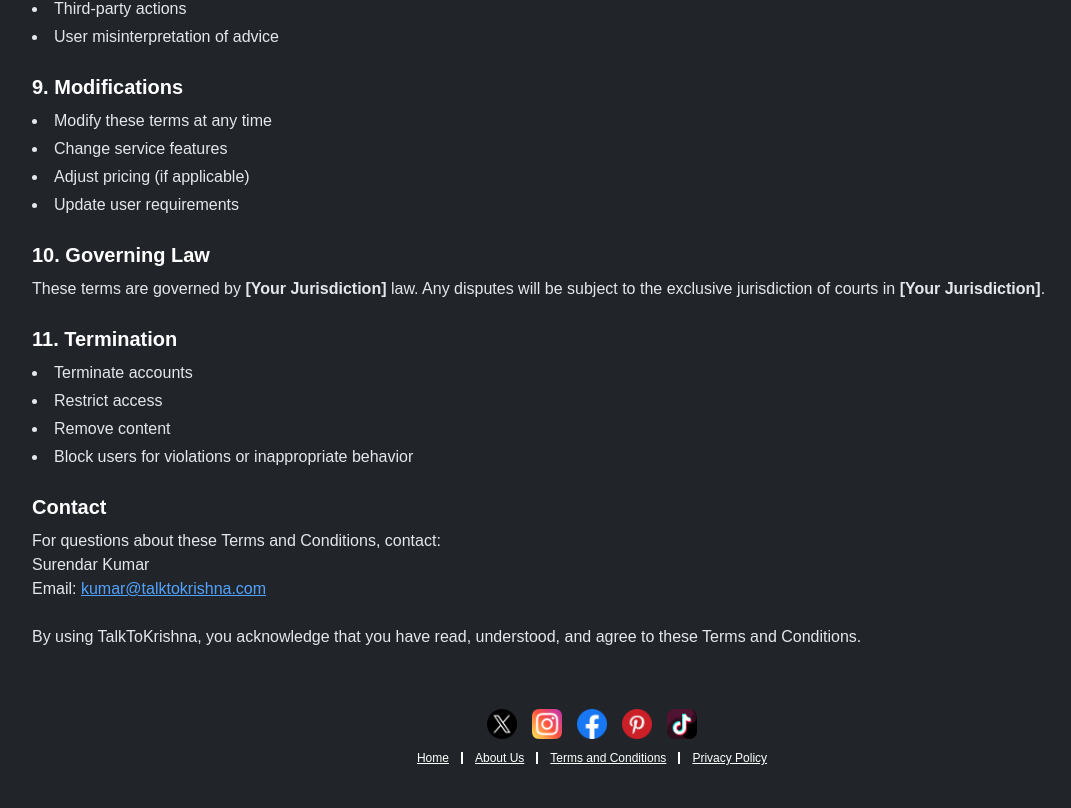
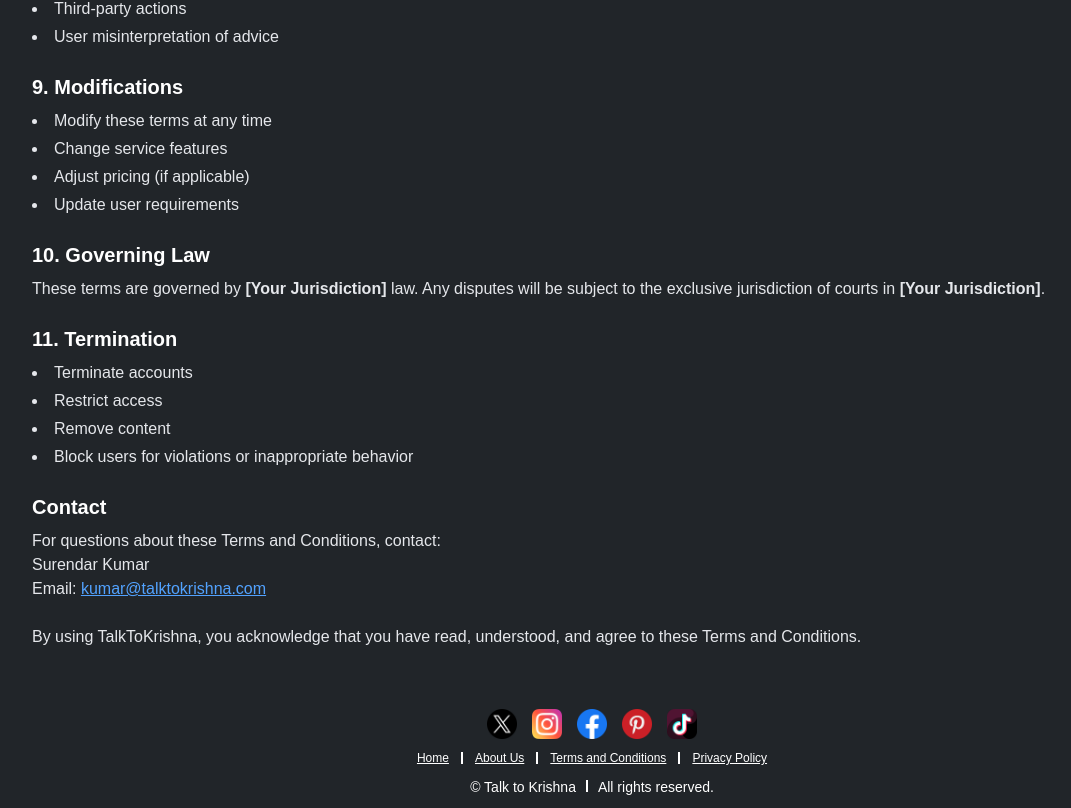
Before and after one commit to farrukhaleem/open-ai, a Next.js app: page /terms-and-conditions in a window 1280 px wide. Shown: the part 1519-2327 px from the top of the page, without its empty margins (48-1119 px from the left). Before the commit the page ends 2296 px from the top, so only its background shows below. Built offline with nearby package versions, Linux system fonts and the light colour scheme.

Commit message:
GTAG codes added

```diff
--- a/app/components/Footer.jsx
+++ b/app/components/Footer.jsx
@@ -38,6 +38,18 @@
           <span style={{ margin: '0 10px', borderLeft: '2px solid #fff', height: '12px', display: 'inline-block' }}></span>
           <Link href="/privacy-policy">Privacy Policy</Link>
         </div>
+          <p style={{
+            color: '#fff',
+            fontSize: '14px',
+            textAlign: 'center',
+            paddingTop: 10,
+            width: '100%',
+            position: 'relative',
+          }}>
+            © Talk to Krishna
+            <span style={{ margin: '0 10px', borderLeft: '2px solid #fff', height: '12px', display: 'inline-block' }}></span>
+            All rights reserved.
+          </p>
       </div>
     </div>
   )
--- a/app/layout.js
+++ b/app/layout.js
@@ -3,6 +3,8 @@
 import ShareCoffee from './components/ShareCoffee';
 import { Poppins } from 'next/font/google';
 import Footer from "./components/Footer";
+import Script from "next/script";
+
 
 const poppins = Poppins({
   subsets: ['latin'],
@@ -19,10 +21,31 @@
 export default function RootLayout({ children }) {
   return (
     <html lang="en" className={poppins.variable}>
+      <head>
+        {/* Google Tag Manager Head */}
+        <Script id="gtm-head" strategy="afterInteractive">
+          {`
+            (function(w,d,s,l,i){w[l]=w[l]||[];w[l].push({'gtm.start':
+              new Date().getTime(),event:'gtm.js'});var f=d.getElementsByTagName(s)[0],
+              j=d.createElement(s),dl=l!='dataLayer'?'&l='+l:'';j.async=true;j.src=
+              'https://www.googletagmanager.com/gtm.js?id='+i+dl;f.parentNode.insertBefore(j,f);
+            })(window,document,'script','dataLayer','GTM-TLFSC286');
+          `}
+        </Script>
+      </head>
       <body
         style={{ backgroundColor: '#212529', height: '100vh' }}
         className={`${poppins.variable} antialiased`}
       >
+         {/* Google Tag Manager (noscript) */}
+         <noscript>
+          <iframe
+            src="https://www.googletagmanager.com/ns.html?id=GTM-TLFSC286"
+            height="0"
+            width="0"
+            style={{ display: "none", visibility: "hidden" }}
+          ></iframe>
+        </noscript>
         <main className="font-sans">
         {children}
         </main>
```
